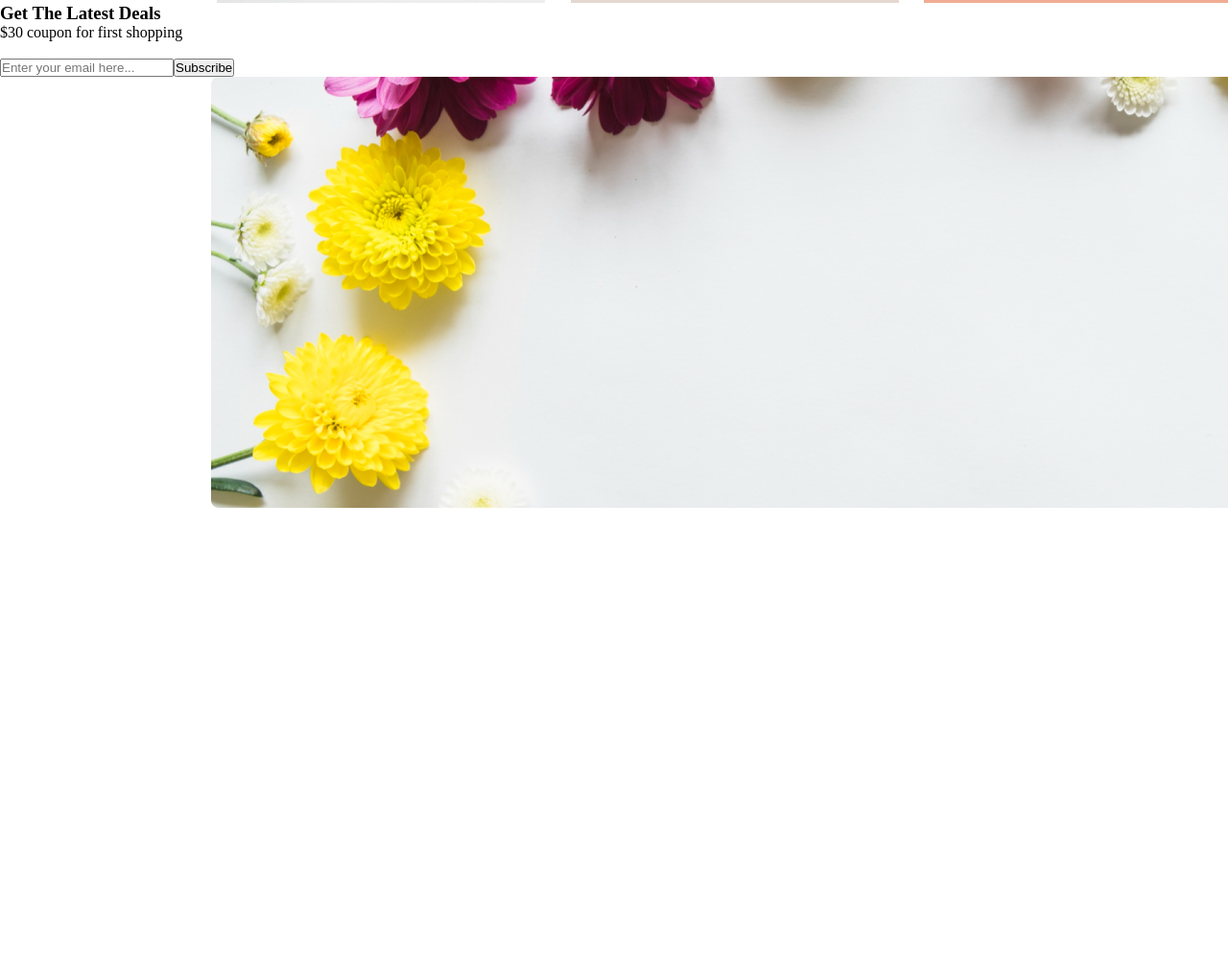
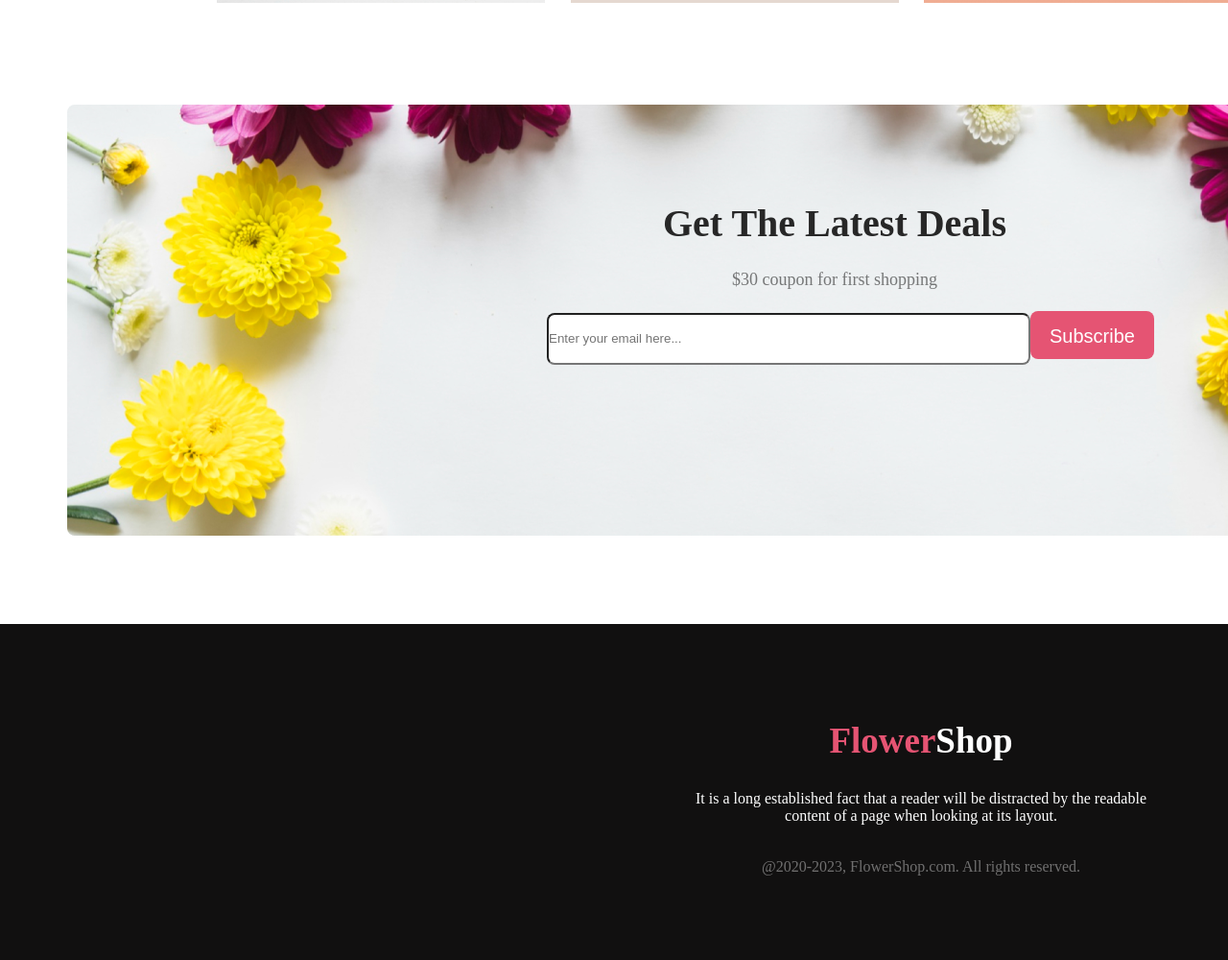
Before and after one commit to alamin-ador1/flower-shop, a plain HTML site: page index.html in a window 1280 px wide. Shown: the part 3101-4101 px from the top of the page at 96% size. Before the commit the page ends 3804 px from the top, so only its background shows below. Drawn offline with Linux system fonts and the light colour scheme.

Commit message:
add footer section and other part

```diff
--- a/index.html
+++ b/index.html
@@ -68,38 +68,45 @@
 
         </div>
         <div class="instagram-flower">
-            <img src="./Flower Asset/Flower 01.png" alt="">
+            <img  src="./Flower Asset/Flower 01.png" alt="">
             <img src="./Flower Asset/Rectangle 4.png" alt="">
-            <img src="./Flower Asset/Rectangle 5.png" alt="">
-            <img src="./Flower Asset/Rectangle 6.png" alt="">
+            <img  src="./Flower Asset/Rectangle 5.png" alt="">
+            <img  src="./Flower Asset/Rectangle 6.png" alt="">
         </div>
 
-        <section class="latest-deal">
-            <div class="latest-deal-container">
-
-                <h3 class="latest-deal-title">Get The Latest Deals</h3>
-                <p class="latest-deal-description">$30 coupon for first shopping</p>
-                <br>
-                <input type="Subscribe" name="Subscribe" id="" placeholder="Enter your email here..."><button>Subscribe</button>
-
-             </div>
-            <div class="deals-photo">
-                <img deals-photo src="./Flower Asset/Rectangle 9.png" alt="">
-            </div>
-        </section>
 
 
     </section>
 
 
+
+
   </main>
+
+  <footer>
+
+    <section class="latest-deal">
+        <div class="latest-deal-container">
+
+            <h2 class="latest-deal-title">Get The Latest Deals</h2>
+            <p class="latest-deal-description">$30 coupon for first shopping</p>
+            <br>
+            <input class="input" type="Subscribe" name="Subscribe" id="" placeholder="Enter your email here..."><button class="btn3">Subscribe</button>
+
+         </div>
+
+    </section>
+    <section class="footer">
+        <div class="footer-container">
+            <h3 class="footer-title"><span style="color: #E55473;"> Flower</span>Shop</h3>
+            <p class="footer-description">It is a long established fact that a reader will be distracted by the readable <br> content of a page when looking at its layout.</p>
+        </div>
+        <div class="footer-bottom">@2020-2023, FlowerShop.com. All rights reserved. </div>
+    </section>
+  </footer>
 
 
 
-    <footer>
 
-
-
-    </footer>
 </body>
 </html>
--- a/style.css
+++ b/style.css
@@ -91,6 +91,20 @@ height:100vh ;
 .left-pic,.middle-pic{
 padding-right: 110px;
 }
+/* .left-pic{
+border-radius: 300px 300px 0px 0px;
+background: rgba(167, 33, 98, 0.15);
+width:310px;
+height:471px;
+flex-shrink: 0;
+}
+.right-pic{
+ border-radius: 300px 300px 0px 0px;
+background: rgba(71, 125, 17, 0.15);
+width: 314px;
+height: 471px;
+flex-shrink: 0;
+} */
 
 
 /* Deal section start */
@@ -186,19 +200,77 @@ margin:0px 200px;
 
 /* latest deal section start */
 .latest-deal{
-width: 1900px;
-height: 700px;
+    /* border:300px; ; */
+width: 1600px;
 
 
+background-image: url("../Flower Asset/Rectangle\ 9.png");
+/* display: flex; */
+
+/* background-size:contain; */
+/* background-position: center; */
+background-repeat: no-repeat;
+/* padding-left: 200px; */
+padding-bottom:200px;
+/* margin-right: 600px; */
+margin:70px ;
+
 }
-.deals-photo{
-    padding-left: 220px;
-    width: 1500px;
+.latest-deal-title{
+    color: #272727;
+    text-align: center;
+    font-size: 40px;
+    font-weight: 800;
+    padding-top: 100px;
+   }
+.latest-deal-description{
+    color: rgba(39, 39, 39, 0.60);
+    text-align: center;
+    font-size: 18px;
+    font-weight: 400;
+     line-height: 30px;
+     padding-top: 20px;
+   }
+.input{
+    border-radius: 8px;
+background: #FFF;
+width: 500px;
+height: 50px;
+margin-left: 500px;
+}
+.btn3{
+    height: 50px;
+    color: #FFF;
+    border-radius: 8px;
+    background: #E55473;
+    font-size: 20px;
+    border: none;
+    padding:15px 20px 20px 20px ;
+}
+.footer-content{
+    width: 1922px;
 height: 449px;
+box-sizing: border-box;
 }
-
-
-
-
-
-/* footer section */
+.footer{
+    background: #111010;
+    width: 1920px;
+height: 300px;
+color: white;
+text-align: center;
+padding-top:50px ;
+}
+.footer-title{
+    font-size: 37px;
+    padding-top: 50px;
+}
+.footer-description{
+    padding-top:30px ;
+}
+.footer-bottom{
+    color: rgba(255, 255, 255, 0.40);
+text-align: center;
+font-size: 16px;
+font-weight: 400;
+padding-top: 35px;
+}
```
